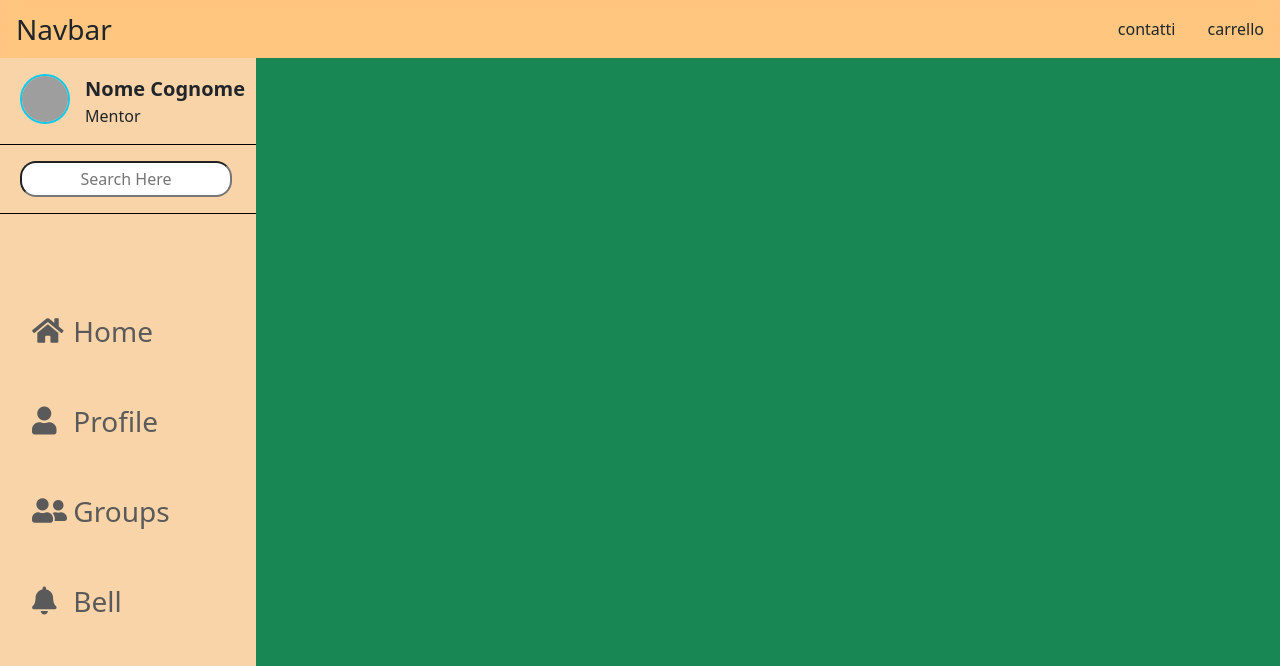
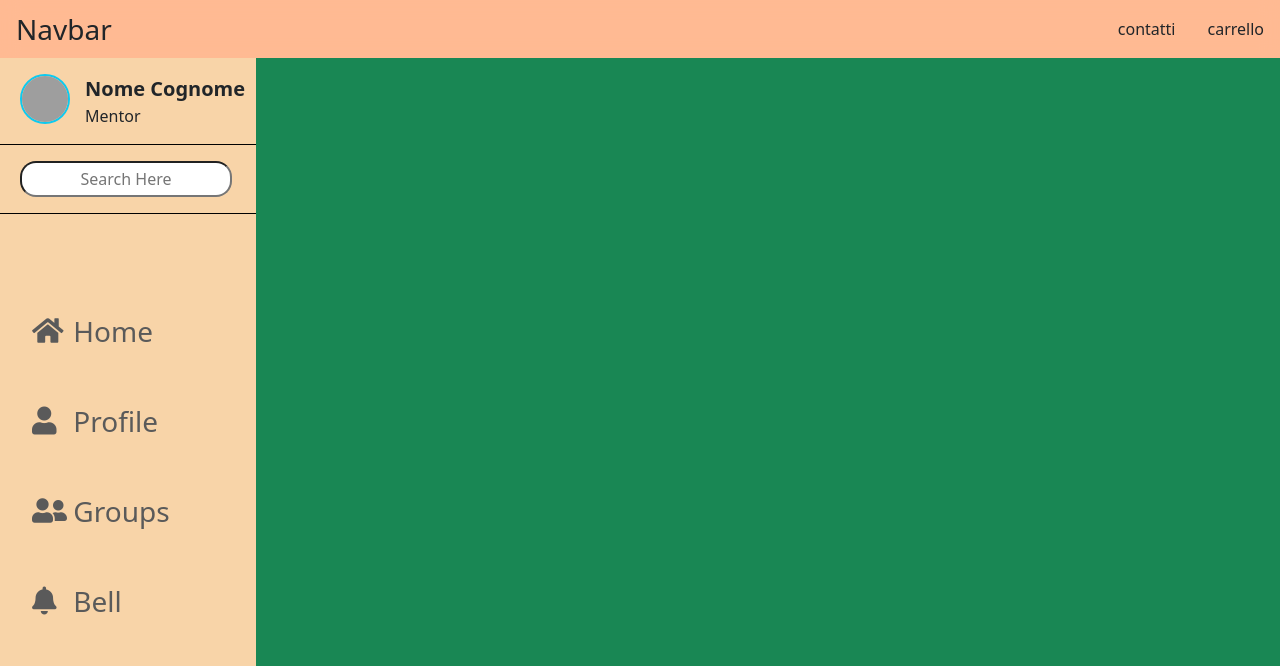
Before and after one commit to DattolaFrancesco/dashboard, a plain HTML site: page index.html in a window 1280 px wide. Shown: the top 666 px of the page. Drawn offline with nearby package versions, Linux system fonts and the light colour scheme; grey boxes are pictures that could not be loaded.

Commit message:
chenged  bg body

```diff
--- a/css/style/custom.scss
+++ b/css/style/custom.scss
@@ -53,7 +53,7 @@ $font-sizes: map-merge($font-sizes, $new-font-sizes);
 
 // normal css
 body {
-  background-color: darkorange !important;
+  background-color: rgb(255, 117, 38) !important;
 }
 header {
   background-color: rgba(255, 255, 255, 0.5) !important;
```
Also changed, not shown: css/style/custom.css, 1 other file.
